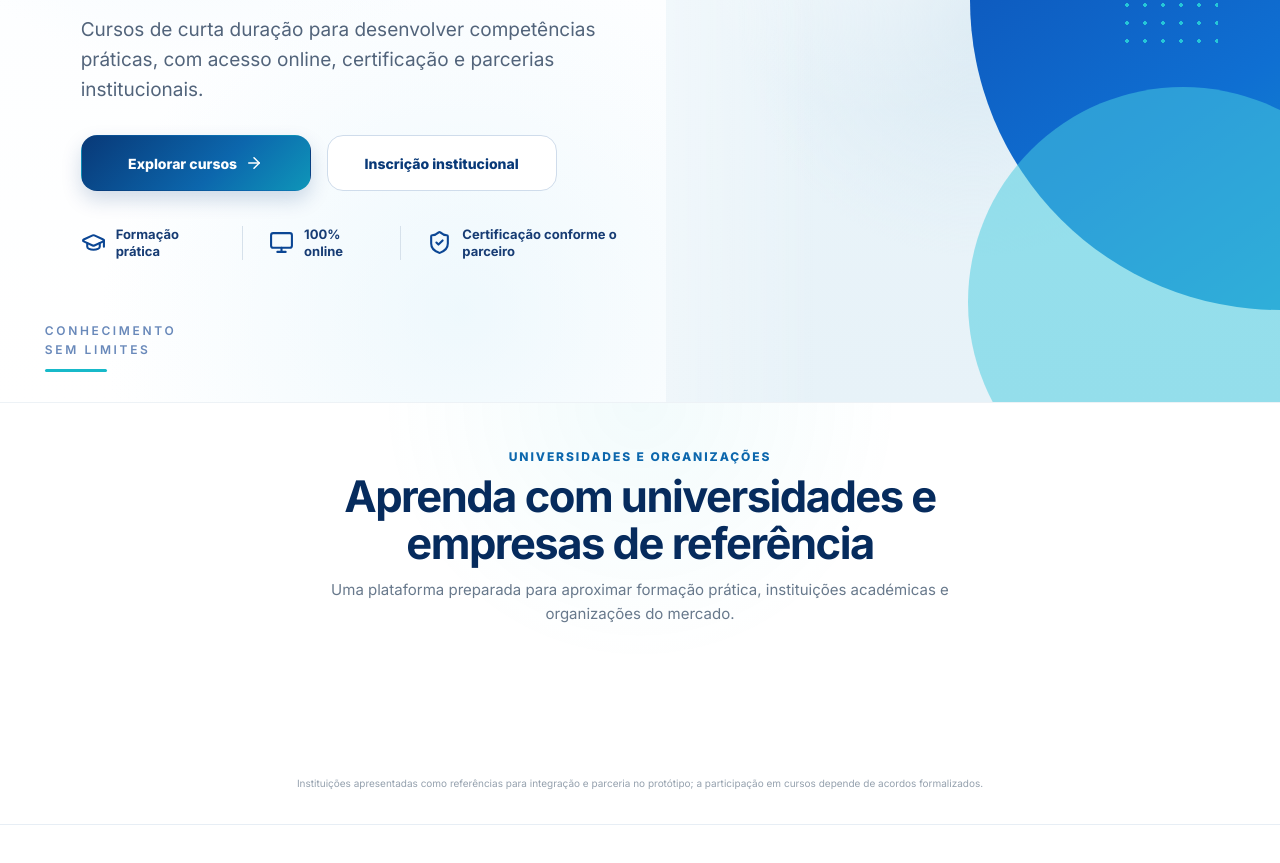
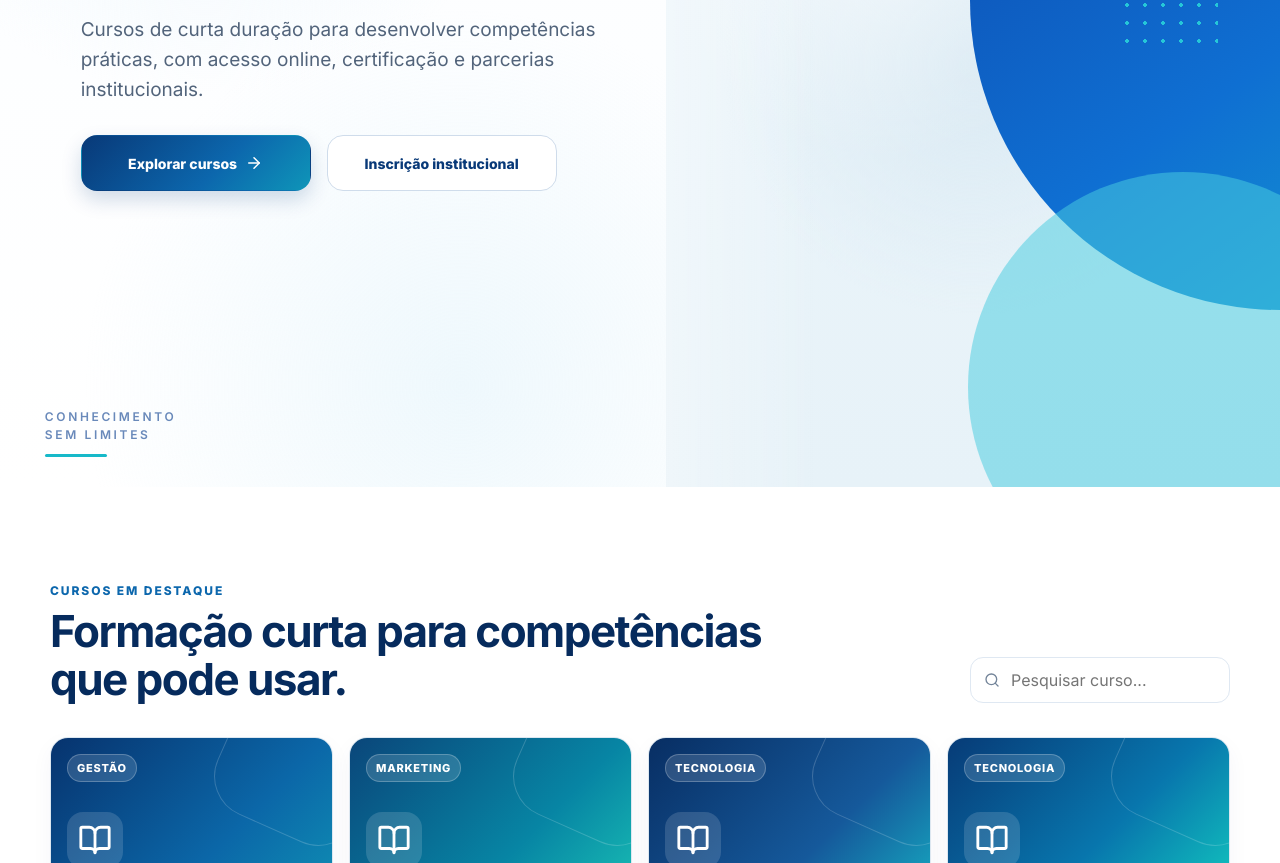
Before and after one commit to Dev-Ruco/liloca-campus-digital, a React (Vite) app: page / in a window 1280 px wide. Shown: the part 437-1300 px from the top of the page. Built offline with nearby package versions, Linux system fonts and the light colour scheme; the HTML template or start-up script is replaced by a standard one.

Commit message:
Move logótipos institucionais para o hero

```diff
--- a/src/campus/CampusApp.tsx
+++ b/src/campus/CampusApp.tsx
@@ -131,18 +131,19 @@ function Home() {
                 </Link>
               </div>
 
-              <div className="lcd-hero-meta">
-                <div>
-                  <GraduationCap size={25} />
-                  <strong>Formação prática</strong>
-                </div>
-                <div>
-                  <Monitor size={25} />
-                  <strong>100% online</strong>
-                </div>
-                <div>
-                  <ShieldCheck size={25} />
-                  <strong>Certificação conforme o parceiro</strong>
+              <div className="lcd-hero-partners" aria-label="Universidades e organizações de referência">
+                <div className="lcd-hero-partners-track">
+                  <img
+                    src="/partners/partner-strip.webp"
+                    alt="Logótipos de universidades e organizações de referência"
+                    draggable="false"
+                  />
+                  <img
+                    src="/partners/partner-strip.webp"
+                    alt=""
+                    aria-hidden="true"
+                    draggable="false"
+                  />
                 </div>
               </div>
 
@@ -178,36 +179,6 @@ function Home() {
                 <i />
               </div>
             </div>
-          </div>
-        </section>
-
-        <section className="lcd-institution-strip" aria-labelledby="instituicoes-titulo">
-          <div className="lcd-container">
-            <div className="lcd-institution-copy">
-              <span className="lcd-eyebrow">Universidades e organizações</span>
-              <h2 id="instituicoes-titulo">Aprenda com universidades e empresas de referência</h2>
-              <p>Uma plataforma preparada para aproximar formação prática, instituições académicas e organizações do mercado.</p>
-            </div>
-
-            <div className="lcd-institution-marquee" aria-label="Instituições de referência">
-              <div className="lcd-institution-track">
-                <img
-                  src="/partners/partner-strip.webp"
-                  alt="Logótipos de universidades e organizações de referência"
-                  draggable="false"
-                />
-                <img
-                  src="/partners/partner-strip.webp"
-                  alt=""
-                  aria-hidden="true"
-                  draggable="false"
-                />
-              </div>
-            </div>
-
-            <p className="lcd-institution-note">
-              Instituições apresentadas como referências para integração e parceria no protótipo; a participação em cursos depende de acordos formalizados.
-            </p>
           </div>
         </section>
 
@@ -301,7 +272,7 @@ function Home() {
               <PartnerCard icon={<Globe2 />} title="Instituições internacionais" text="Possibilidade de integrar formação especializada de parceiros estrangeiros." />
               <PartnerCard icon={<Users />} title="Empresas e organizações" text="Turmas fechadas e inscrição de colaboradores em grupo." />
             </div>
-            <p className="lcd-demo-disclaimer">Nesta versão de demonstração, as instituições apresentadas são exemplos de estrutura e não representam parcerias já anunciadas.</p>
+            <p className="lcd-demo-disclaimer">Os logótipos apresentados no topo são referências para integração e parceria no protótipo e não representam, por si só, parcerias já anunciadas.</p>
           </div>
         </section>
 
```
